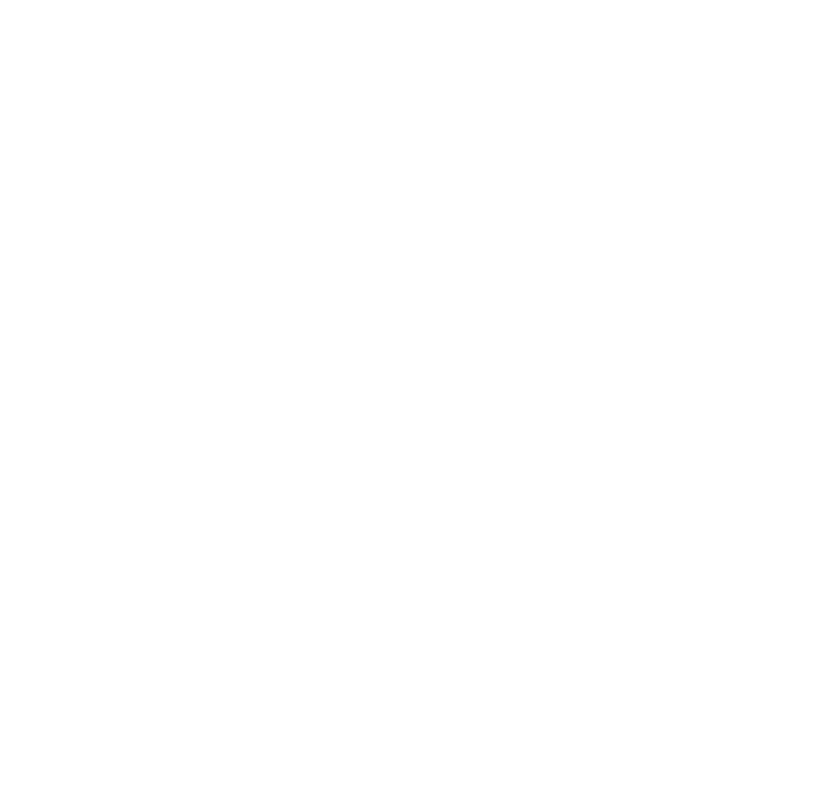
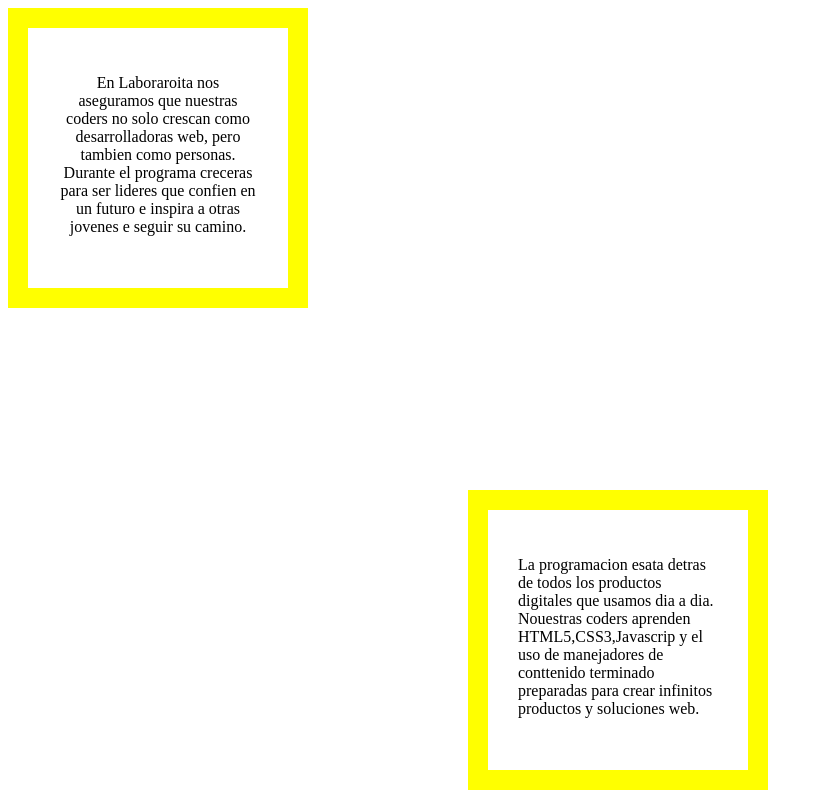
Before and after one commit to Ariaeyza0606/marginautomatico, a plain HTML site: page index.html in a window 1280 px wide. Shown: the whole page, without its empty margins (0-823 px from the left). Drawn offline with Linux system fonts and the light colour scheme.

Commit message:
final :)

```diff
--- a/index.html
+++ b/index.html
@@ -1,9 +1,14 @@
 <!DOCTYPE html>
-<html>
 <head>
-	<!-- Escribe tu código aqui -->
+	<link rel="stylesheet" href="main.css">
+	<title>margin automatico</title>
 </head>
 <body>
-	<!-- Escribe tu código aqui -->
+	<div class="cuadro">
+		<p>En Laboraroita nos aseguramos que nuestras coders no solo crescan como desarrolladoras web, pero tambien como personas. Durante el programa creceras para ser lideres que confien en un futuro e inspira a otras jovenes e seguir su camino.</p>
+	</div>
+	<div class="caja">
+		<p>La programacion esata detras de todos los productos digitales que usamos dia a dia. Nouestras coders aprenden HTML5,CSS3,Javascrip y el uso de manejadores de conttenido terminado preparadas para crear infinitos productos y soluciones web.</p>
+	</div>
 </body>
 </html>
--- a/main.css
+++ b/main.css
@@ -1 +1,15 @@
-/* Escribe aqui tu CSS */
+div{
+	border: 20px solid yellow;
+	padding: 30px;
+    width: 200px;
+    height: 200px;
+}
+.cuadro{
+	text-align: center;
+}
+.caja{
+	display: inline-block;
+    position:absolute;
+    bottom:10px;
+    right:40%;
+}
```
